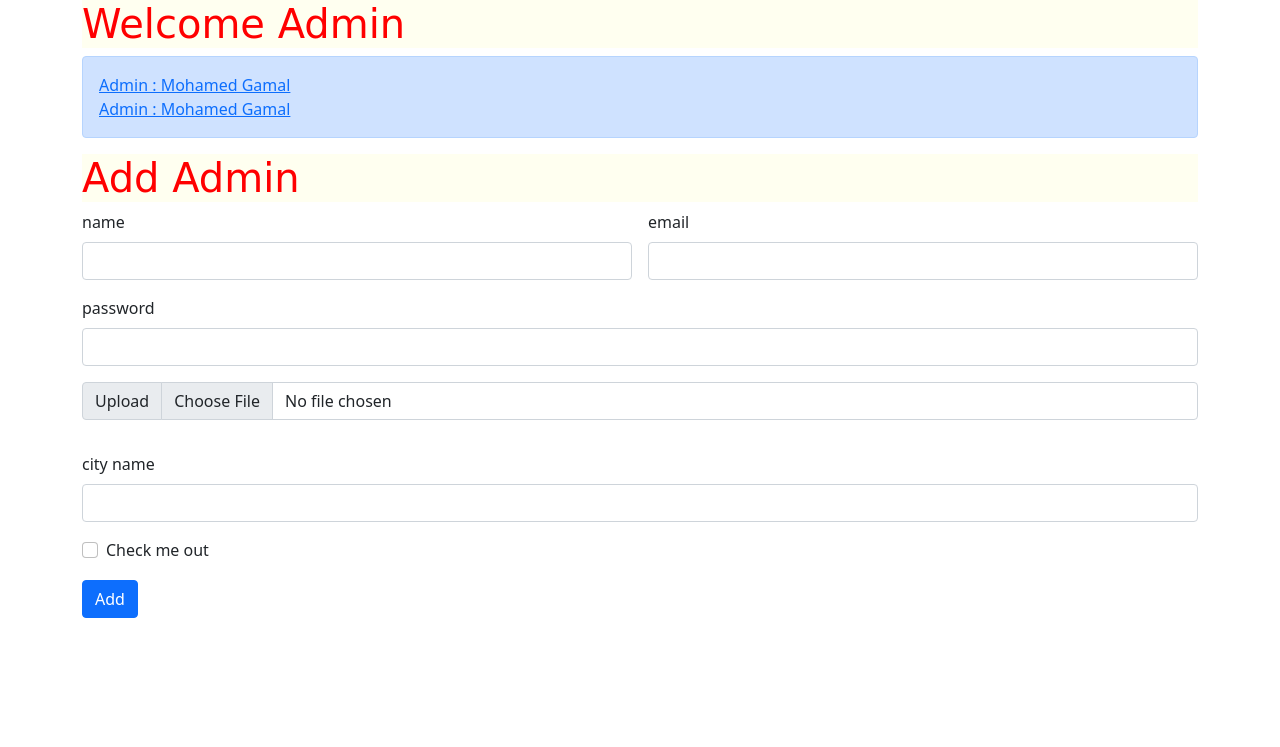
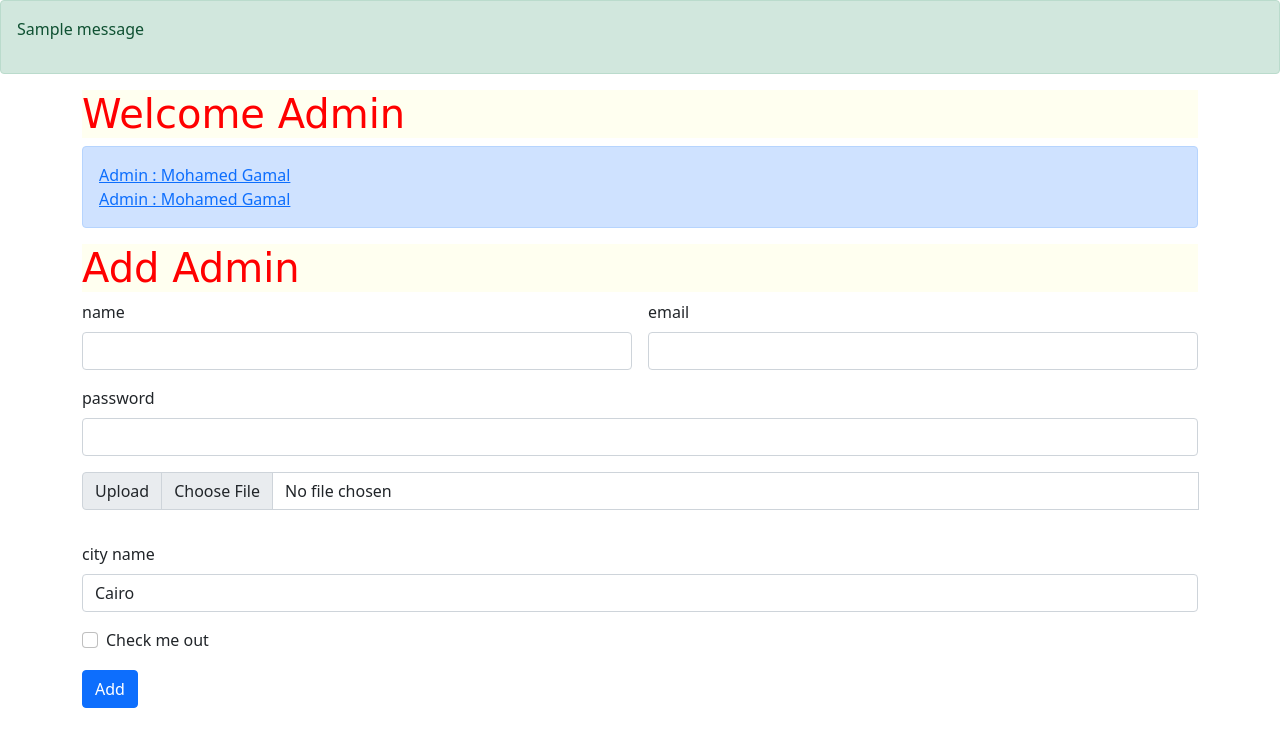
Before and after one commit to mohamed-cpp/Hello-Django, a Django app: page /perfix/admin in a window 1280 px wide. Shown: the top 747 px of the page. Run offline with Django 3.2, Linux system fonts and the light colour scheme; data comes from the database, SQL or seed files in the repository; both versions use the stored data as it was after the commit; one stand-in notice (Sample message) is shown.

Commit message:
update form

```diff
--- a/admins/forms.py
+++ b/admins/forms.py
@@ -11,6 +11,7 @@ class City(forms.ModelForm):
   def __init__(self, *args, **kwargs):
     super(City, self).__init__(*args, **kwargs)
     self.fields['name'].widget.attrs.update({'class': 'form-control', 'id': 'city_name'})
+    #self.fields['name'].required = False
 
 class AddAdmin(forms.ModelForm):
 
--- a/admins/templates/admins/index.html
+++ b/admins/templates/admins/index.html
@@ -20,27 +20,33 @@
     <div class="col-md-6">
       <label for="id_name" class="form-label">name</label>
       {{form.name}}
+      <span class="text-danger"> {{form.name.errors}}</span>
     </div>
     <div class="col-md-6">
       <label for="id_email" class="form-label">email</label>
       {{form.email}}
+      <span class="text-danger"> {{form.email.errors.as_text}}</span>
     </div>
     <div class="col-md-12">
       <label for="id_password" class="form-label">password</label>
       {{form.password}}
+      <span class="text-danger"> {{form.password.errors}}</span>
     </div>
     <div class="input-group mb-3">
       <label class="input-group-text" for="id_image">Upload</label>
       {{form.image}}
+      <span class="text-danger"> {{form.image.errors}}</span>
     </div>
     <div class="col-md-12">
       <label for="city_name" class="form-label">city name</label>
       {{form_city.name}}
+      <span class="text-danger"> {{form_city.name.errors}}</span>
     </div>
 
     <div class="col-md-12">
       <div class="form-check">
       {{form.is_main}}
+      <span class="text-danger"> {{form.is_main.errors}}</span>
       <label class="form-check-label" for="id_is_main">
         Check me out
       </label>
--- a/admins/views.py
+++ b/admins/views.py
@@ -1,9 +1,11 @@
 from django.contrib import admin
 from django.http.response import Http404
-from django.shortcuts import render
+from django.shortcuts import render, redirect
 from django.shortcuts import get_object_or_404
 from django.db import connection
 from django.contrib.auth.hashers import make_password
+from django.contrib import messages
+
 
 from admins.models import Phone
 from .models import Admin
@@ -11,15 +13,9 @@ from .forms import AddAdmin, City
 # Create your views here.
 
 def index(request):
-  if request.method == "GET":
-    admins = Admin.objects.all()
-    return render(request, 'admins/index.html', {
-      'show' : True,
-      'admins' : admins,
-      'form' : AddAdmin(),
-      'form_city' : City(prefix='city'),
-    })
-  else:
+  admin_form = AddAdmin()
+  admin_city = City(prefix='city', initial={'name': 'Cairo'})
+  if request.method == "POST":
     admin_form = AddAdmin(request.POST, request.FILES)
     admin_city =  City(request.POST)
     #admin_form.errors
@@ -28,6 +24,16 @@ def index(request):
       admin.password = make_password(request.POST['password'])
       admin.save()
       admin.city.add(admin_city.save())
+      messages.success(request, 'Admin Added.')
+      #return redirect('route-name')
+
+  admins = Admin.objects.all()
+  return render(request, 'admins/index.html', {
+    'show' : True,
+    'admins' : admins,
+    'form' : admin_form,
+    'form_city' : admin_city,
+  })
 
 
 
--- a/templates/layouts/app.html
+++ b/templates/layouts/app.html
@@ -10,6 +10,14 @@
 </head>
 <body>
 
+{% if messages %}
+    {% for message in messages %}
+    <div class="alert alert-{% if message.tags %}{{ message.tags }} {% endif %}" role="alert">
+      <p>{{ message }}</p>
+    </div>
+    {% endfor %}
+{% endif %}
+
 {% block content %}{% endblock %}
 
 
```
Also changed, not shown: db.sqlite3, uploads/admin/images/653c2d6533c7a9ad457117db8cf819d2_DfLkqHv.jpg (added).
